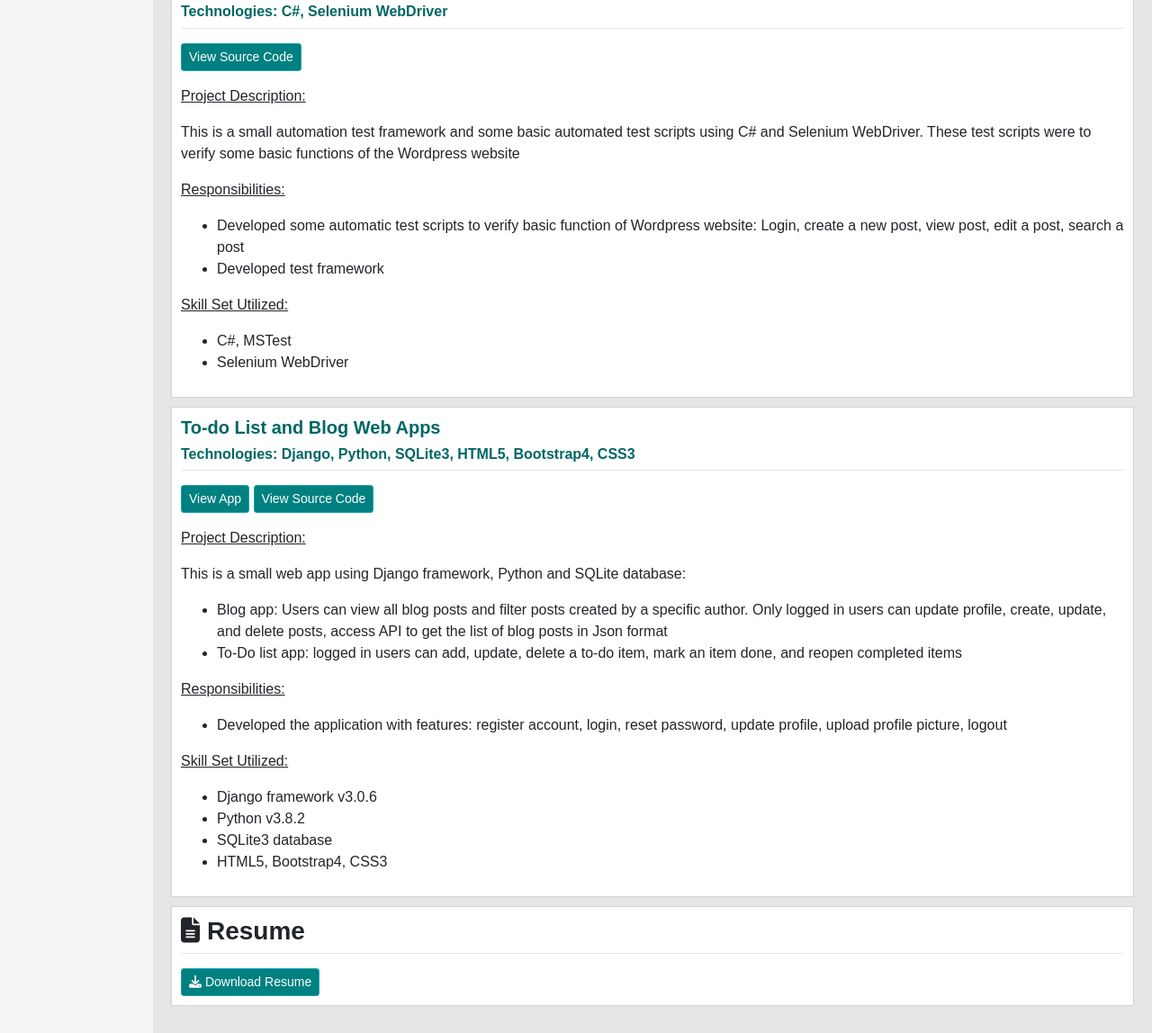
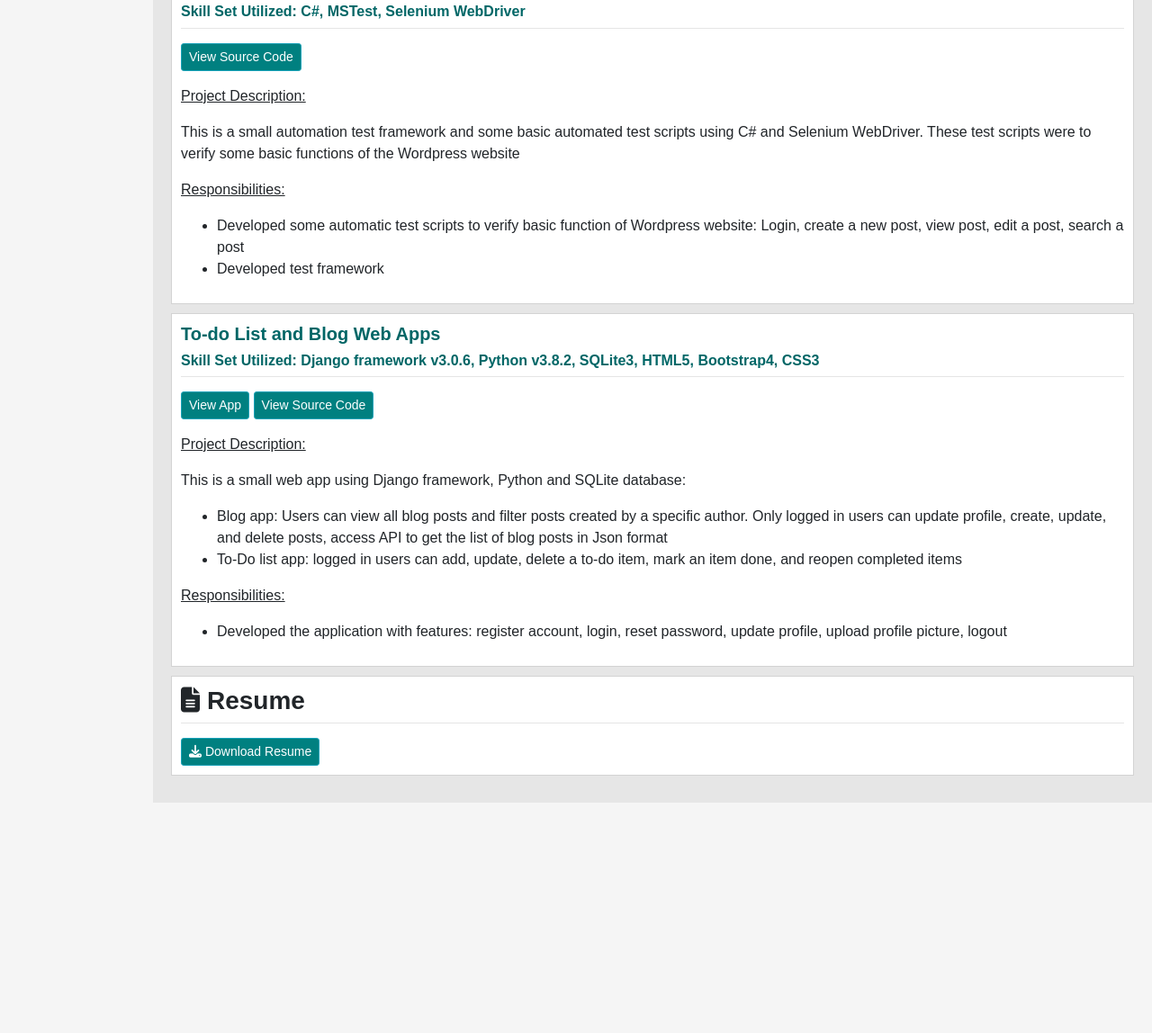
Before and after one commit to rautiato/hatran-portfolio, a plain HTML site: page projects.html in a window 1280 px wide. Shown: the part 2416-3564 px from the top of the page at 90% size. After the commit the page ends 3308 px from the top, so only its background shows below. Drawn offline with nearby package versions, Linux system fonts and the light colour scheme.

Commit message:
updated sidebar, project page

```diff
--- a/projects.html
+++ b/projects.html
@@ -150,7 +150,7 @@
 				<!-- Automation Test Framework -->
 				<article class="all-articles">
 					<h5>Automation Test Framework</h5>
-					<h6>Technologies: C#, Selenium WebDriver</h6>
+					<h6>Skill Set Utilized: C#, MSTest, Selenium WebDriver</h6>
 					<hr>
 					<p><a type="button" class="btn btn-info btn-sm" href="https://github.com/rautiato/AutomationTestFrameWork" target="_blank">
 						View Source Code</a></p>
@@ -163,17 +163,12 @@
 							Login, create a new post, view post, edit a post, search a post</li>
 						<li>Developed test framework</li>
 					</ul>
-					<p class="project-sub-heading">Skill Set Utilized:</p>
-					<ul>
-						<li>C#, MSTest</li>
-						<li>Selenium WebDriver</li>
-					</ul>
 				</article>
 
 				<!-- Django Apps -->
 				<article class="all-articles">
 					<h5>To-do List and Blog Web Apps</h5>
-					<h6>Technologies: Django, Python, SQLite3, HTML5, Bootstrap4, CSS3</h6>
+					<h6>Skill Set Utilized: Django framework v3.0.6, Python v3.8.2, SQLite3, HTML5, Bootstrap4, CSS3</h6>
 					<hr>
 					<p>
 						<a type="button" class="btn btn-info btn-sm" href="https://cryptic-scrubland-51390.herokuapp.com/" target="_blank">
@@ -195,14 +190,6 @@
 					<ul>
 						<li>Developed the application with features: register account, login, reset password, update profile,
 							upload profile picture, logout</li>
-					</ul>
-
-					<p class="project-sub-heading">Skill Set Utilized:</p>
-					<ul>
-						<li>Django framework v3.0.6</li>
-						<li>Python v3.8.2</li>
-						<li>SQLite3 database</li>
-						<li>HTML5, Bootstrap4, CSS3</li>
 					</ul>
 				</article>
 			</section>
--- a/sidebar.html
+++ b/sidebar.html
@@ -11,5 +11,5 @@
 		  </div>
 		</div>
 	</li>
-	<li><a href="#resume" class="fa fa-file-text"><p>Download Resume</p></a></li>
+	<li><a href="projects.html#resume" class="fa fa-file-text"><p>Download Resume</p></a></li>
 </ul>
```
